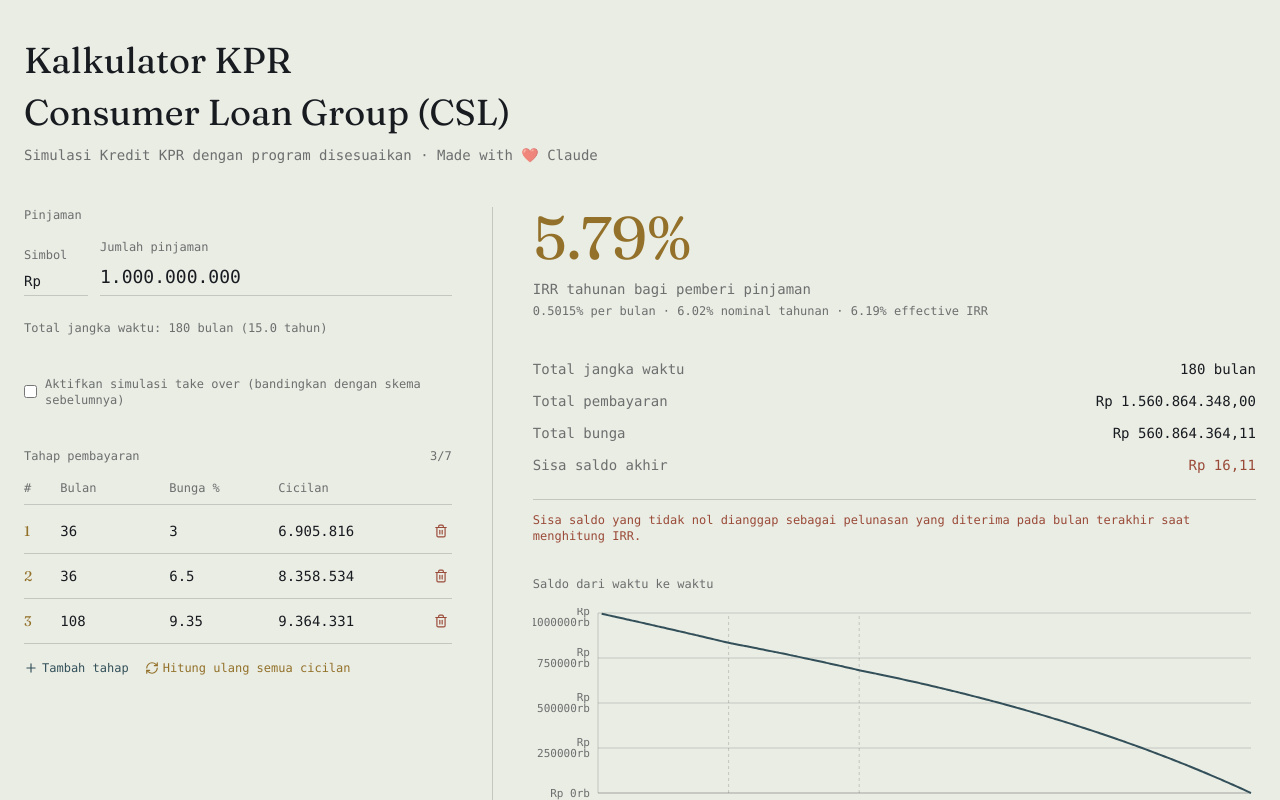
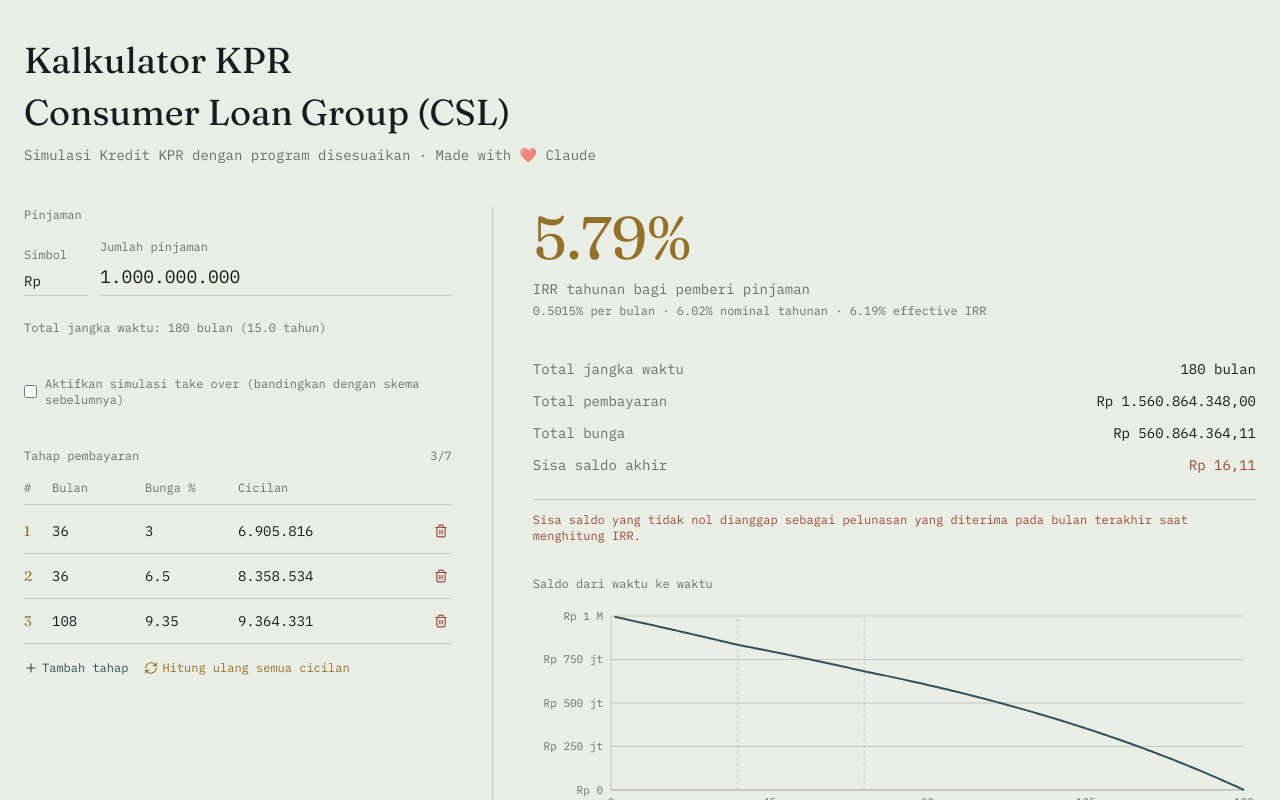
Before and after one commit to klaudiuswp/MortgageCalculator, a React (Vite) app: page / in a window 1280 px wide. Shown: the top 800 px of the page. Built offline with nearby package versions, Linux system fonts and the light colour scheme.

Commit message:
Update StepMortgageCalculator.jsx

```diff
--- a/src/StepMortgageCalculator.jsx
+++ b/src/StepMortgageCalculator.jsx
@@ -123,6 +123,16 @@
     maximumFractionDigits: 2,
   });
   return `${neg ? "-" : ""}${symbol} ${s}`;
+}
+
+function fmtCompact(symbol, v) {
+  const a = Math.abs(v);
+  let n = v, u = "";
+  if (a >= 1e12) { n = v / 1e12; u = " T"; }
+  else if (a >= 1e9) { n = v / 1e9; u = " M"; }
+  else if (a >= 1e6) { n = v / 1e6; u = " jt"; }
+  else if (a >= 1e3) { n = v / 1e3; u = " rb"; }
+  return `${symbol}\u00a0${n.toLocaleString("id-ID", { maximumFractionDigits: 2 })}${u.replace(" ", "\u00a0")}`;
 }
 
 function fmtPct(v, d = 2) {
@@ -453,9 +463,12 @@
   };
 
   return (
-    <div style={{ background: PAPER, color: INK, minHeight: "100vh" }} className="font-mono step-mortgage-calc">
+    <div style={{ background: PAPER, color: INK }} className="font-mono step-mortgage-calc">
       <style>{`
         @import url('https://fonts.googleapis.com/css2?family=Fraunces:opsz,wght@9..144,400;9..144,600&family=IBM+Plex+Mono:wght@400;500;600&display=swap');
+        .step-mortgage-calc.font-mono {
+          font-family: "IBM Plex Mono", ui-monospace, SFMono-Regular, Menlo, Consolas, monospace;
+        }
         .step-mortgage-calc input[type="number"]::-webkit-outer-spin-button,
         .step-mortgage-calc input[type="number"]::-webkit-inner-spin-button {
           -webkit-appearance: none;
@@ -465,14 +478,64 @@
           -moz-appearance: textfield;
           appearance: textfield;
         }
+
+        .calc-wrap {
+          width: 100%;
+          max-width: 1440px;
+          padding-left: max(16px, env(safe-area-inset-left, 0px));
+          padding-right: max(16px, env(safe-area-inset-right, 0px));
+        }
+        @media (min-width: 640px) {
+          .calc-wrap {
+            padding-left: max(24px, env(safe-area-inset-left, 0px));
+            padding-right: max(24px, env(safe-area-inset-right, 0px));
+          }
+        }
+        .step-mortgage-calc h1, .step-mortgage-calc h4 { text-wrap: balance; }
+
+        /* inputs column: side rule on desktop, bottom rule when stacked */
+        @media (min-width: 1024px) { .calc-inputs { border-right: 1px solid rgba(24,27,32,0.18); } }
+        @media (max-width: 1023px) { .calc-inputs { border-bottom: 1px solid rgba(24,27,32,0.18); padding-bottom: 2rem; } }
+
+        /* step rows: #, months, rate, payment, delete */
+        .step-grid {
+          display: grid;
+          grid-template-columns: 1.25rem minmax(0, 2fr) minmax(0, 2fr) minmax(0, 4fr) 2.25rem;
+          column-gap: 0.5rem;
+        }
+
+        /* label / value lists */
+        .kv { grid-template-columns: minmax(0, 1fr) auto; column-gap: 1rem; }
+        .kv > .text-right { white-space: nowrap; font-variant-numeric: tabular-nums; }
+        .kv > .text-right > div { white-space: normal; contain: inline-size; }
+        @media (max-width: 379px) {
+          .kv { grid-template-columns: minmax(0, 1fr); row-gap: 0.125rem; }
+          .kv > .text-right { text-align: left; margin-bottom: 0.625rem; }
+        }
+
+        /* tables scroll sideways inside their own box instead of wrapping figures */
+        .step-mortgage-calc table { font-variant-numeric: tabular-nums; }
+        .step-mortgage-calc th, .step-mortgage-calc td { white-space: nowrap; }
+        .step-mortgage-calc .overflow-y-auto { overflow-x: auto; -webkit-overflow-scrolling: touch; }
+
+        /* touch screens: bigger tap targets, 16px inputs so iOS doesn't zoom on focus */
+        @media (pointer: coarse) {
+          .calc-btn { padding-block: 10px; }
+          .calc-icon-btn { padding: 8px; }
+          .step-mortgage-calc input.text-sm, .step-mortgage-calc input.text-xs { font-size: 16px; }
+          .step-mortgage-calc input[type="checkbox"] { width: 18px; height: 18px; }
+        }
+
+        .step-mortgage-calc button:focus-visible,
+        .step-mortgage-calc input[type="checkbox"]:focus-visible { outline: 2px solid #93712A; outline-offset: 2px; }
       `}</style>
 
-      <div className="max-w-fit mx-auto px-6 py-10">
-        <header className="mb-10 max-w-xl">
-          <h1 style={{ fontFamily: "Fraunces, serif" }} className="text-4xl mb-3">
+      <div className="calc-wrap mx-auto py-8 sm:py-10">
+        <header className="mb-8 sm:mb-10 max-w-xl">
+          <h1 style={{ fontFamily: "Fraunces, serif" }} className="text-3xl sm:text-4xl mb-2 sm:mb-3">
             Kalkulator KPR
           </h1>
-          <h4 style={{ fontFamily: "Fraunces, serif" }} className="text-4xl mb-3">
+          <h4 style={{ fontFamily: "Fraunces, serif" }} className="text-3xl sm:text-4xl mb-2 sm:mb-3">
             Consumer Loan Group (CSL)
           </h4>
           <p style={{ color: INK_SOFT }} className="text-sm leading-relaxed">
@@ -480,9 +543,9 @@
           </p>
         </header>
 
-        <div className="grid grid-cols-1 lg:grid-cols-5 gap-10">
+        <div className="grid grid-cols-1 lg:grid-cols-5 gap-8 lg:gap-10">
           {/* LEFT: inputs */}
-          <div className="lg:col-span-2 lg:pr-10" style={{ borderRight: `1px solid ${HAIRLINE}` }}>
+          <div className="lg:col-span-2 lg:pr-10 calc-inputs min-w-0">
             <section className="mb-10">
               <h2 className="text-xs mb-4" style={{ color: INK_SOFT }}>
                 Pinjaman
@@ -612,22 +675,22 @@
                 </span>
               </div>
 
-              <div className="grid grid-cols-12 gap-2 text-xs pb-2 mb-1" style={{ color: INK_SOFT, borderBottom: `1px solid ${HAIRLINE}` }}>
-                <div className="col-span-1">#</div>
-                <div className="col-span-3">Bulan</div>
-                <div className="col-span-3">Bunga %</div>
-                <div className="col-span-4">Cicilan</div>
-                <div className="col-span-1"></div>
+              <div className="step-grid text-xs pb-2 mb-1" style={{ color: INK_SOFT, borderBottom: `1px solid ${HAIRLINE}` }}>
+                <div className="">#</div>
+                <div className="">Bulan</div>
+                <div className="">Bunga %</div>
+                <div className="">Cicilan</div>
+                <div className=""></div>
               </div>
 
               {steps.map((s, idx) => (
                 <div
                   key={s.id}
-                  className="grid grid-cols-12 gap-2 items-center py-2"
+                  className="step-grid items-center py-2"
                   style={{ borderBottom: `1px solid ${HAIRLINE}` }}
                 >
                   <div
-                    className="col-span-1 text-sm"
+                    className="text-sm"
                     style={{ fontFamily: "Fraunces, serif", color: BRASS }}
                   >
                     {idx + 1}
@@ -637,26 +700,26 @@
                     min="1"
                     value={s.months}
                     onChange={(e) => updateStep(s.id, { months: e.target.value })}
-                    className="col-span-3 bg-transparent text-sm py-1 focus:outline-none"
+                    className="w-full min-w-0 bg-transparent text-sm py-1 focus:outline-none"
                   />
                   <input
                     type="number"
                     step="0.01"
                     value={s.rate}
                     onChange={(e) => updateStep(s.id, { rate: e.target.value })}
-                    className="col-span-3 bg-transparent text-sm py-1 focus:outline-none"
+                    className="w-full min-w-0 bg-transparent text-sm py-1 focus:outline-none"
                   />
                   <ThousandsInput
                     value={s.payment}
                     onChange={(v) => updateStep(s.id, { payment: v })}
-                    className="col-span-4 bg-transparent text-sm py-1 focus:outline-none"
+                    className="w-full min-w-0 bg-transparent text-sm py-1 focus:outline-none"
                   />
-                  <div className="col-span-1 flex gap-1 justify-end">
+                  <div className="flex gap-1 justify-end">
                     <button
                       title="Hapus tahap"
                       onClick={() => removeStep(s.id)}
                       disabled={steps.length === 1}
-                      className="p-1"
+                      className="p-1 calc-icon-btn"
                     >
                       <Trash2 size={14} color={steps.length === 1 ? HAIRLINE : RUST} />
                     </button>
@@ -664,11 +727,11 @@
                 </div>
               ))}
 
-              <div className="mt-4 flex items-center gap-4">
+              <div className="mt-4 flex flex-wrap items-center gap-x-4 gap-y-1">
                 <button
                   onClick={addStep}
                   disabled={steps.length >= 7}
-                  className="text-xs flex items-center gap-1"
+                  className="text-xs flex items-center gap-1 calc-btn"
                   style={{ color: steps.length >= 7 ? INK_SOFT : TEAL }}
                 >
                   <Plus size={14} /> Tambah tahap
@@ -676,7 +739,7 @@
                 <button
                   title="Hitung ulang cicilan semua tahap dari awal, berurutan"
                   onClick={recalcAllPayments}
-                  className="text-xs flex items-center gap-1"
+                  className="text-xs flex items-center gap-1 calc-btn"
                   style={{ color: BRASS }}
                 >
                   <RefreshCw size={14} /> Hitung ulang semua cicilan
@@ -686,13 +749,13 @@
           </div>
 
           {/* RIGHT: results */}
-          <div className="lg:col-span-3">
+          <div className="lg:col-span-3 min-w-0">
             <div className="mb-10">
               {result && result.monthlyIRR !== null ? (
                 <>
                   <div
                     style={{ fontFamily: "Fraunces, serif", color: BRASS }}
-                    className="text-6xl leading-none"
+                    className="text-5xl sm:text-6xl leading-none"
                   >
                     {fmtPct(result.annualIRRFromYearlyBuckets)}
                   </div>
@@ -711,7 +774,7 @@
             </div>
 
             <div
-              className="grid grid-cols-2 gap-y-3 gap-x-6 text-sm mb-3 pb-6"
+              className="grid kv gap-y-3 text-sm mb-3 pb-6"
               style={{ borderBottom: `1px solid ${HAIRLINE}` }}
             >
               <div style={{ color: INK_SOFT }}>Total jangka waktu</div>
@@ -737,7 +800,7 @@
                 Saldo dari waktu ke waktu
               </h2>
               <ResponsiveContainer width="100%" height={220}>
-                <LineChart data={chartData}>
+                <LineChart data={chartData} margin={{ top: 8, right: 12, left: 0, bottom: 8 }}>
                   <CartesianGrid stroke={HAIRLINE} vertical={false} />
                   <XAxis
                     dataKey="month"
@@ -752,7 +815,8 @@
                     tick={{ fontSize: 11, fill: INK_SOFT }}
                     tickLine={false}
                     axisLine={{ stroke: HAIRLINE }}
-                    tickFormatter={(v) => symbol + " " + Math.round(v / 1000) + "rb"}
+                    width={78}
+                    tickFormatter={(v) => fmtCompact(symbol, v)}
                   />
                   <Tooltip formatter={(v) => fmtMoney(symbol, v)} labelFormatter={(l) => `Bulan ${l}`} />
                   {stepBoundaries.map((b, i) => (
@@ -772,7 +836,7 @@
                   Kumulatif cicilan penuh (pokok + bunga) yang telah dibayarkan, bukan pokok saja.
                 </p>
                 <ResponsiveContainer width="100%" height={220}>
-                  <LineChart data={takeoverChartData}>
+                  <LineChart data={takeoverChartData} margin={{ top: 8, right: 12, left: 0, bottom: 8 }}>
                     <CartesianGrid stroke={HAIRLINE} vertical={false} />
                     <XAxis
                       dataKey="month"
@@ -787,7 +851,8 @@
                       tick={{ fontSize: 11, fill: INK_SOFT }}
                       tickLine={false}
                       axisLine={{ stroke: HAIRLINE }}
-                      tickFormatter={(v) => symbol + " " + Math.round(v / 1000) + "rb"}
+                      width={78}
+                    tickFormatter={(v) => fmtCompact(symbol, v)}
                     />
                     <Tooltip formatter={(v) => fmtMoney(symbol, v)} labelFormatter={(l) => `Bulan ${l}`} />
                     {takeover.firstMeetMonth !== null && (
@@ -795,7 +860,7 @@
                         x={Math.round(takeover.firstMeetMonth)}
                         stroke={RUST}
                         strokeDasharray="3 3"
-                        label={{ value: "Titik temu pertama", fontSize: 11, fill: RUST, position: "top" }}
+                        label={{ value: "Titik temu pertama", fontSize: 11, fill: RUST, position: takeover.firstMeetMonth > takeover.horizon / 2 ? "insideTopRight" : "insideTopLeft" }}
                       />
                     )}
                     {takeover.lastMeetMonth !== null &&
@@ -804,7 +869,7 @@
                           x={Math.round(takeover.lastMeetMonth)}
                           stroke={TEAL}
                           strokeDasharray="3 3"
-                          label={{ value: "Titik temu terakhir", fontSize: 11, fill: TEAL, position: "top" }}
+                          label={{ value: "Titik temu terakhir", fontSize: 11, fill: TEAL, position: takeover.lastMeetMonth > takeover.horizon / 2 ? "insideBottomRight" : "insideBottomLeft" }}
                         />
                       )}
                     <Line type="monotone" dataKey="baru" name="Skema baru" stroke={BRASS} dot={false} strokeWidth={2} />
@@ -845,7 +910,7 @@
                 </div>
 
                 <div
-                  className="grid grid-cols-2 gap-y-2 gap-x-6 text-sm mt-5 pt-5"
+                  className="grid kv gap-y-2 text-sm mt-5 pt-5"
                   style={{ borderTop: `1px solid ${HAIRLINE}` }}
                 >
                   {customPlafon && (
@@ -916,7 +981,7 @@
             <div>
               <button
                 onClick={() => setShowSchedule((v) => !v)}
-                className="text-xs flex items-center gap-1"
+                className="text-xs flex items-center gap-1 calc-btn"
                 style={{ color: TEAL }}
               >
                 {showSchedule ? <ChevronUp size={14} /> : <ChevronDown size={14} />}
```
